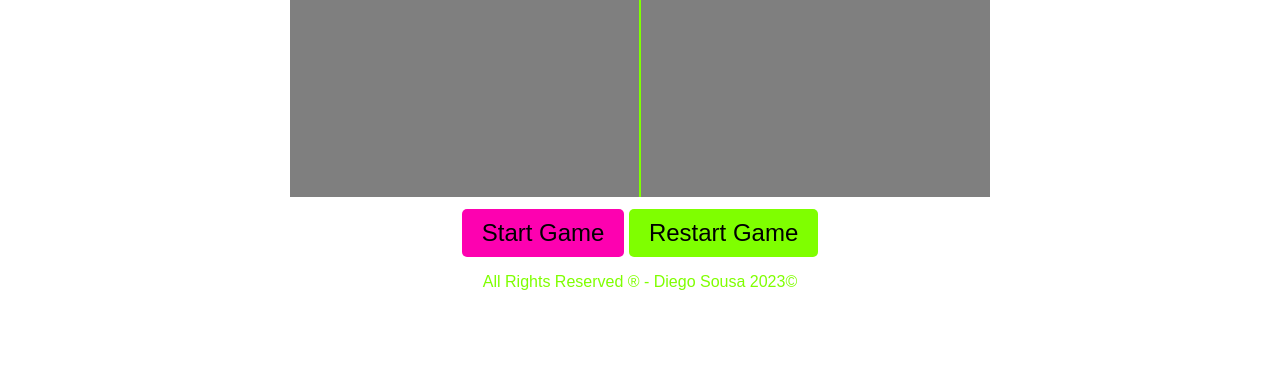
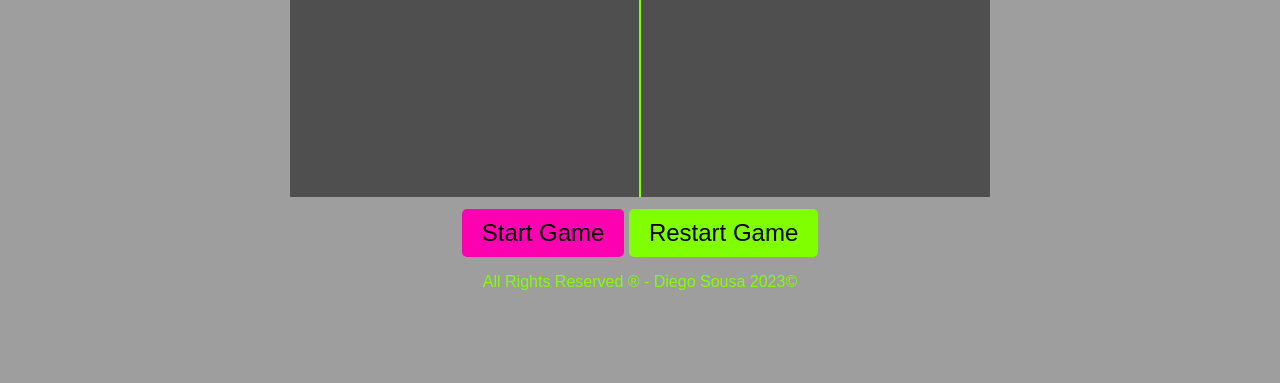
Before and after one commit to dmenezessousa/ping-pong, a plain HTML site: page index.html in a window 1280 px wide. Shown: the part 417-800 px from the top of the page. Drawn offline with Linux system fonts and the light colour scheme; the site is published under a folder, as on GitHub Pages, so addresses that start at the root find nothing; a web font is replaced by a local one.

Commit message:
Update style.css

```diff
--- a/style.css
+++ b/style.css
@@ -1,5 +1,5 @@
 body {
-  background-image: url(/images/game_bg.jpg);
+  background-image: url(images/game_bg.jpg);
   background-size: cover;
   background-repeat: no-repeat;
   background-position: center;
```
